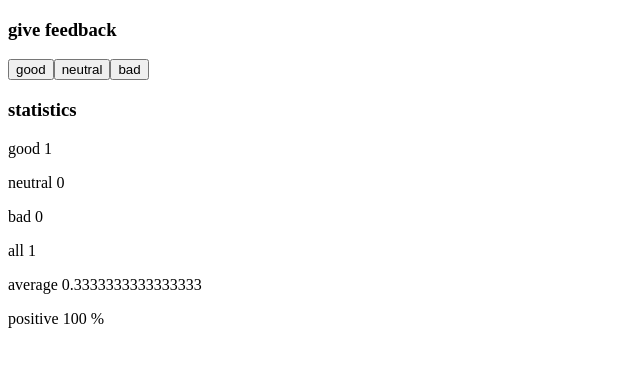
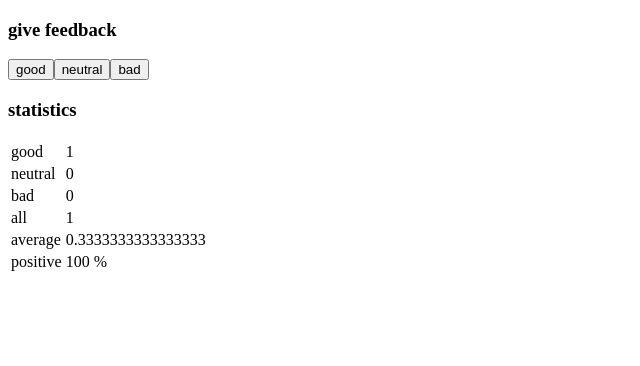
Before and after one commit to hollowayjenelle/full-stack-open-course, a React (Create React App) app in the folder part1/unicafe/: page / in a window 1280 px wide. Both pictures are taken after a click on the button "good". Shown: the top 366 px of the page, without its empty margins (0-640 px from the left). Built offline with nearby package versions, Linux system fonts and the light colour scheme.

Commit message:
1.11 completed

```diff
--- a/part1/unicafe/src/App.js
+++ b/part1/unicafe/src/App.js
@@ -2,21 +2,29 @@
 
 const Button = ({handleClick, text}) => <button onClick={handleClick}>{text}</button>
 
-const StatisticLine = ({text, value}) => <p>{text} {value} {text==='positive' && <span>%</span>}</p>
+const StatisticLine = ({text, value}) => {
+return(
+    <tr>
+      <td>{text}</td>
+      <td>{value} {text==='positive' && <span>%</span>}</td>
+    </tr>)
+}
 
 const Statistics = ({good, neutral, bad, total}) => {
   return (<>
     {total === 0
     ? <p>No feeback given</p>
     :
-      <>
+      <table>
+        <tbody>
           <StatisticLine text="good" value={good}/>
           <StatisticLine text="neutral" value={neutral}/>
           <StatisticLine text="bad" value={bad}/>
           <StatisticLine text="all" value={total}/>
           <StatisticLine text="average" value={total / 3}/>
           <StatisticLine text="positive" value={good/total * 100}/>
-      </>
+        </tbody>
+      </table>
     }
   </>)
 }
```
Lines whose indentation alone changed are shown as unchanged.
